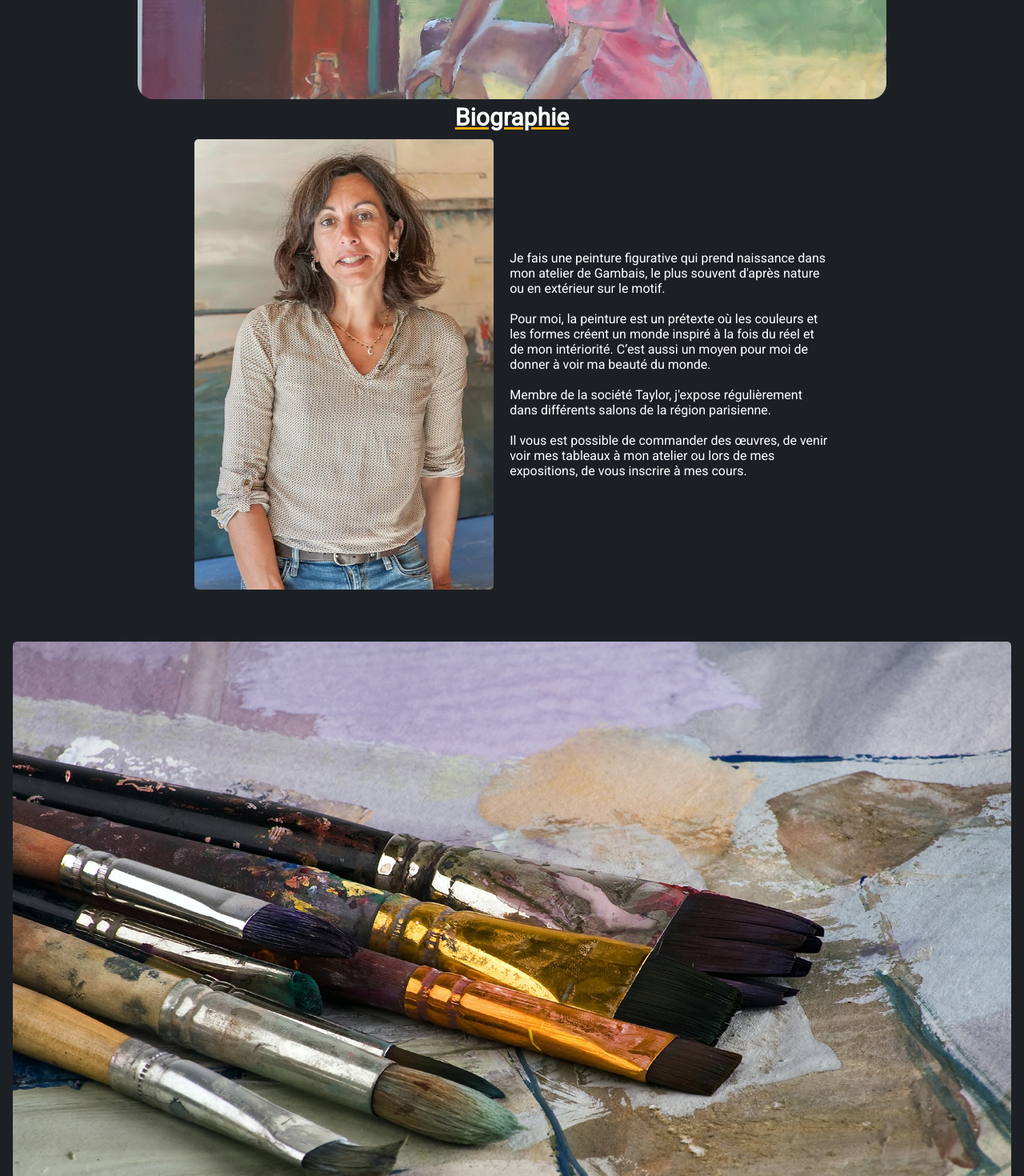
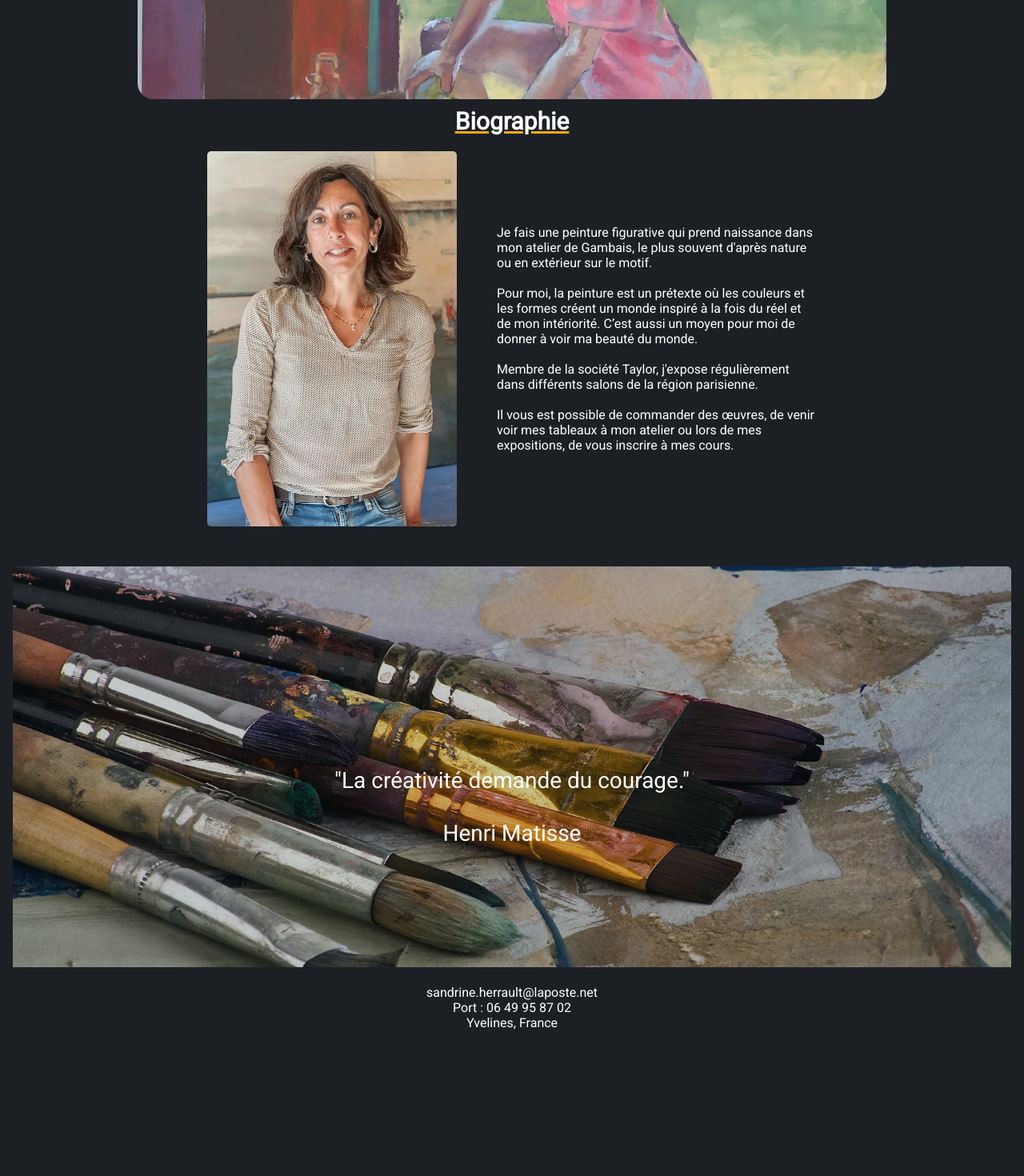
Before and after one commit to Loony675/sandrine-herrault, a Next.js app: page / in a window 1280 px wide. Shown: the part 440-1910 px from the top of the page at 80% size. After the commit the page ends 1764 px from the top, so only its background shows below. Built offline with nearby package versions, Linux system fonts and the light colour scheme.

Commit message:
last main before branch

```diff
--- /dev/null
+++ b/components/Footer.js
@@ -0,0 +1,12 @@
+import React from "react";
+import styles from '../styles/Footer.module.css'
+
+export default function Footer() {
+  return (
+    <div className={styles.footerContainer}>
+      <div>sandrine.herrault@laposte.net</div>
+      <div>Port : 06 49 95 87 02</div>
+      <div>Yvelines, France</div>
+    </div>
+  );
+}
--- a/pages/_app.js
+++ b/pages/_app.js
@@ -1,5 +1,6 @@
 import Header from "@/components/Header";
 import Head from "next/head";
+import Footer from "@/components/Footer";
 import "@/styles/globals.css";
 
 export default function App({ Component, pageProps }) {
@@ -13,11 +14,12 @@ export default function App({ Component, pageProps }) {
       </Head>
       <Header />
       <Component {...pageProps} />
-      <footer>
+      <Footer/>
+      {/* <footer>
         <div>sandrine.herrault@laposte.net</div>
         <div>Port : 06 49 95 87 02</div>
         <div>Yvelines, France</div>
-      </footer>
+      </footer> */}
     </div>
   );
 }
--- a/pages/index.js
+++ b/pages/index.js
@@ -32,7 +32,7 @@ export default function Home() {
               intériorité. C’est aussi un moyen pour moi de donner à voir ma
               beauté du monde.
             </p>
-            <br/>
+            <br />
             <p>
               Membre de la société Taylor, j'expose régulièrement dans
               différents salons de la région parisienne.{" "}
@@ -47,8 +47,16 @@ export default function Home() {
         </div>
       </div>
       <div className={styles.citationContainer}>
-        <img  className={styles.citationImg}src='citationPic.webp' alt='outils de peintre'/>
-        <div></div>
+        <img
+          className={styles.citationImg}
+          src="citationPic.webp"
+          alt="outils de peintre"
+        />
+        <div className={styles.textImg}>
+          <div style={{background:'none'}}> "La créativité demande du courage."</div>
+          <br />
+          <div style={{background:'none'}}>Henri Matisse</div>
+        </div>
       </div>
     </div>
   );
--- /dev/null
+++ b/styles/Footer.module.css
@@ -0,0 +1,10 @@
+.footerContainer {
+  display: flex;
+  position: absolute;
+  width: 100vw;
+  flex-direction: column;
+  bottom: 15px;
+  align-items: center;
+  justify-content: center;
+  height: 100px;
+}
--- a/styles/Header.module.css
+++ b/styles/Header.module.css
@@ -8,6 +8,7 @@
   padding: 1em;
   background-color: rgb(28, 28, 28);
   box-shadow: inset 0px -2px 0px #c5c6c7;
+  z-index: 20;
 }
 .leftContainer {
   background-color: rgb(28, 28, 28);
--- a/styles/Home.module.css
+++ b/styles/Home.module.css
@@ -15,7 +15,7 @@
   object-fit: contain;
 }
 .bioContainer {
-  margin-top: 5px;
+  margin-top: 10px;
   display: flex;
   flex-direction: column;
   justify-content: center;
@@ -25,6 +25,7 @@
   align-content: center;
   justify-content: center;
   font-size: 30px;
+  margin-bottom: 10px;
   font-weight: bold;
     text-decoration: underline #F7AB0A;
 }
@@ -35,16 +36,16 @@
   justify-content: center;
   align-items: center;
   margin-top: 10px;
-  margin-bottom: 65px;
+  margin-bottom: 50px;
 }
 .profilPic {
-  width:30%;
+  width:25%;
   object-fit: cover;
   border-radius: 5px;
 }
 .bioDescription {
   width: 400px;
-  margin-left: 20px;
+  margin-left: 50px;
 }
 .citationContainer {
     display:flex;
@@ -52,7 +53,19 @@
     align-items: center;
 }
 .citationImg {
-    max-width: 100%;
-    height: auto;
+    object-fit: cover;
+    width: 100%;
+    height: 600px;
     border-radius: 5px;
+    opacity:0.75;
 }
+.textImg {
+    background: none;
+    position: absolute;
+    z-index: 1;
+    display:flex;
+    flex-direction: column;
+    justify-content: center;
+    align-items: center;
+    font-size: 28px;
+}
--- a/styles/globals.css
+++ b/styles/globals.css
@@ -11,7 +11,6 @@
 body {
   height: 100%;
   position: relative;
-
 }
 footer {
   display: flex;
```
